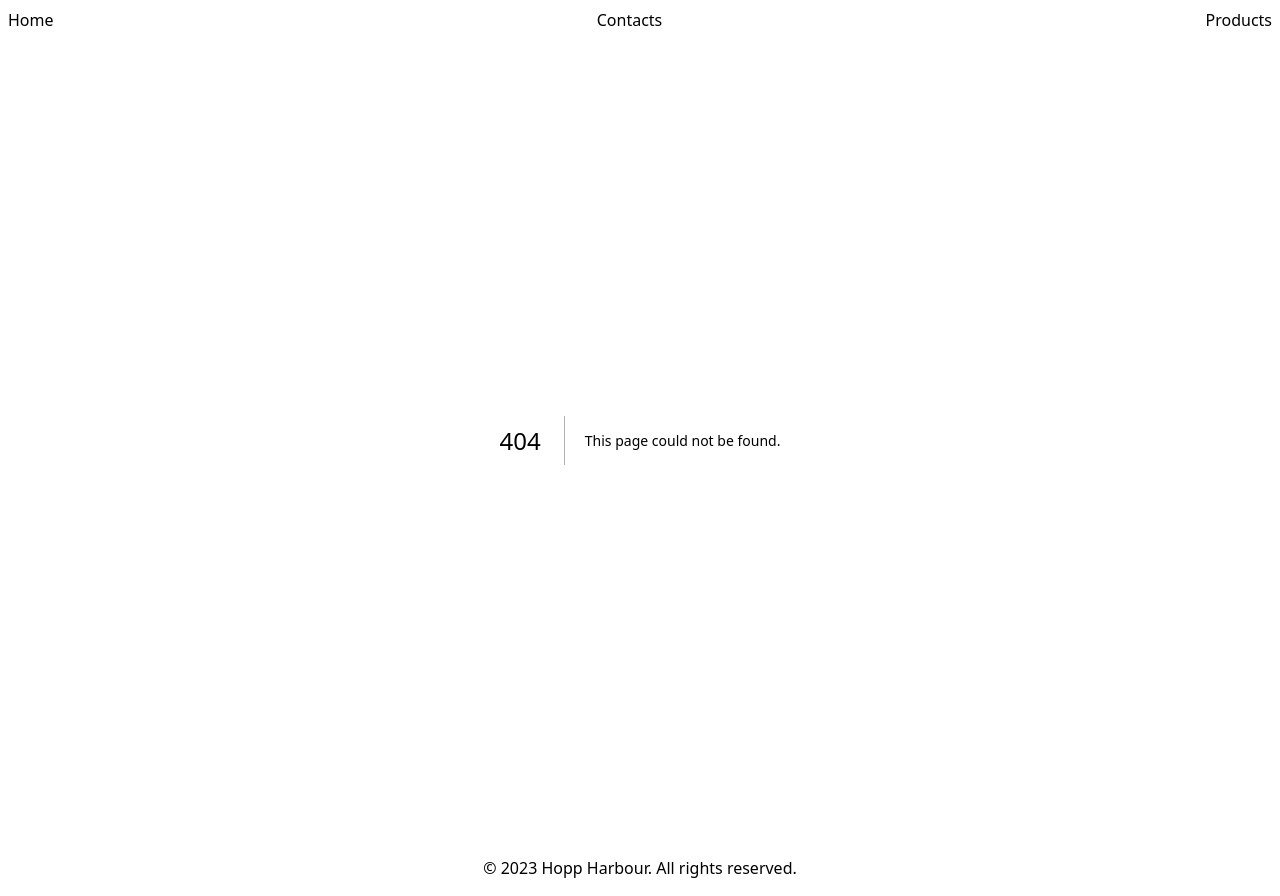
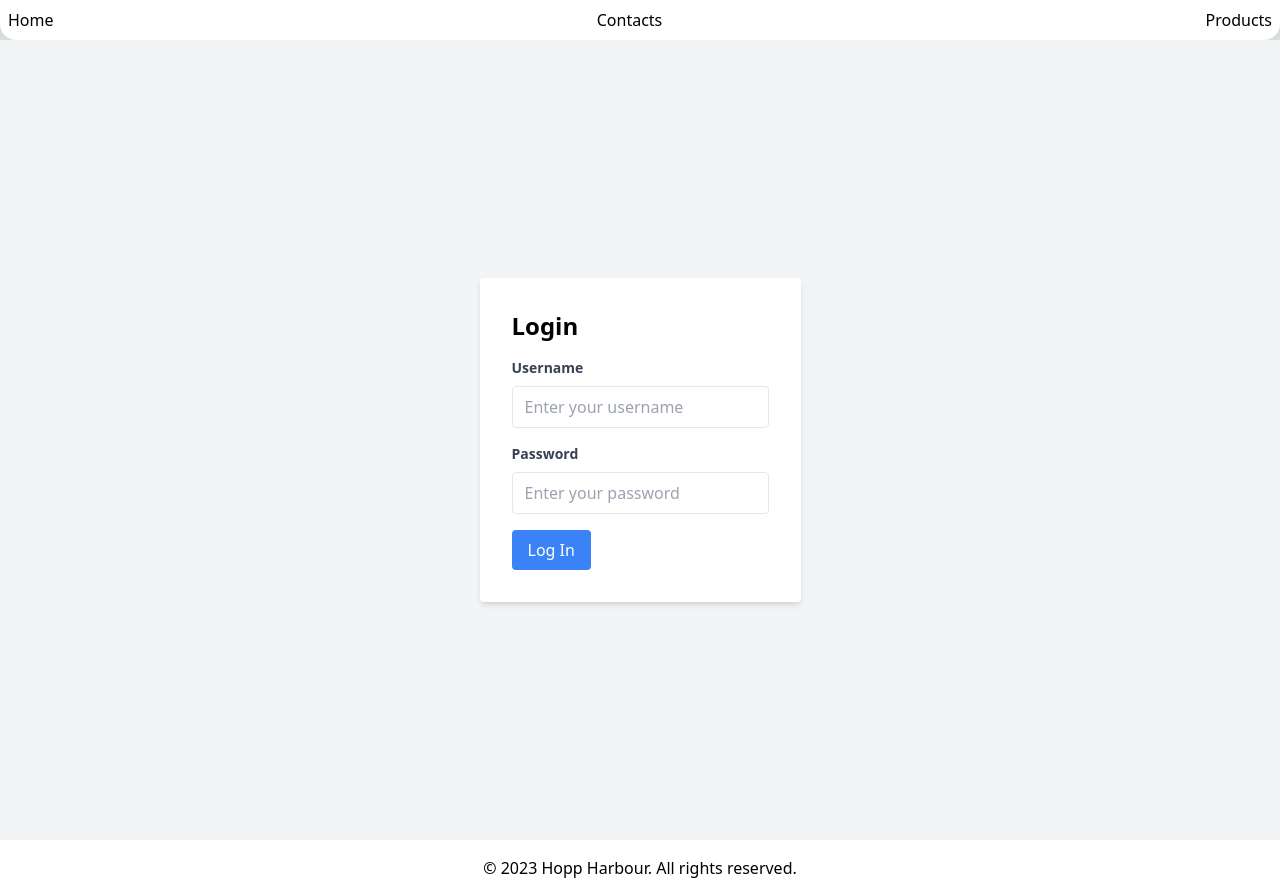
Before and after one commit to Verid2/CraftBeer, a Next.js app: page /login in a window 1280 px wide. Before the commit this address had no page. Built offline with nearby package versions, Linux system fonts and the light colour scheme.

Commit message:
added loginpage,db

```diff
--- a/package.json
+++ b/package.json
@@ -14,6 +14,8 @@
     "@types/react-dom": "18.2.7",
     "autoprefixer": "10.4.15",
     "image-size": "^1.0.2",
+    "mongoose": "^7.5.1",
+    "mysql2": "^3.6.1",
     "next": "13.4.19",
     "postcss": "8.4.29",
     "react": "18.2.0",
--- /dev/null
+++ b/pages/login.tsx
@@ -0,0 +1,78 @@
+import { useRouter } from "next/router";
+import { useState } from "react"
+
+
+export default function Login() {
+
+  const [userName, setUsername] = useState<string>();
+  const [email, setEmail] = useState();
+  const [password, setPassword] = useState<string>();
+  const [error, setError] = useState<string>("");
+  const router = useRouter();
+
+  const handleSubmit = async (e: React.FormEvent<HTMLFormElement>) => {
+    e.preventDefault();
+
+    try {
+      const response = await fetch("/api/login", {
+        method: "POST",
+        headers: {
+          "Content-Type": "application/json",
+        },
+        body: JSON.stringify({ userName, password }),
+      });
+
+      if (response.ok) {
+        router.push("/dashboard"); // Redirect to the dashboard if login is successful
+      } else {
+        setError("Invalid username or password");
+      }
+    } catch (error) {
+      setError("An error occurred during login.");
+    }
+  };
+
+
+  return (
+    <div className="min-h-screen flex items-center justify-center bg-gray-100">
+      <div className="bg-white p-8 rounded shadow-md">
+        <h1 className="text-2xl font-semibold mb-4">Login</h1>
+        {error && <p className="text-red-500 mb-4">{error}</p>}
+        <form onSubmit={handleSubmit}>
+          <div className="mb-4">
+            <label className="block text-gray-700 text-sm font-bold mb-2" htmlFor="username">
+              Username
+            </label>
+            <input
+              type="text"
+              id="username"
+              className="border rounded w-full py-2 px-3"
+              placeholder="Enter your username"
+              value={userName}
+              onChange={(e) => setUsername(e.target.value)}
+            />
+          </div>
+          <div className="mb-4">
+            <label className="block text-gray-700 text-sm font-bold mb-2" htmlFor="password">
+              Password
+            </label>
+            <input
+              type="password"
+              id="password"
+              className="border rounded w-full py-2 px-3"
+              placeholder="Enter your password"
+              value={password}
+              onChange={(e) => setPassword(e.target.value)}
+            />
+          </div>
+          <button
+            type="submit"
+            className="bg-blue-500 text-white py-2 px-4 rounded hover:bg-blue-600 transition duration-300"
+          >
+            Log In
+          </button>
+        </form>
+      </div>
+    </div>
+  );
+};
```
Also changed, not shown: data/db.ts (added, +18 -0 lines), 2 other files (tests, documents, lock files or other folders).
